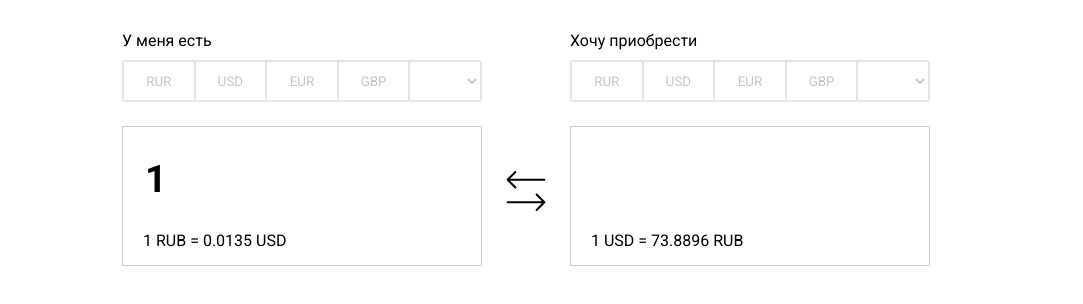
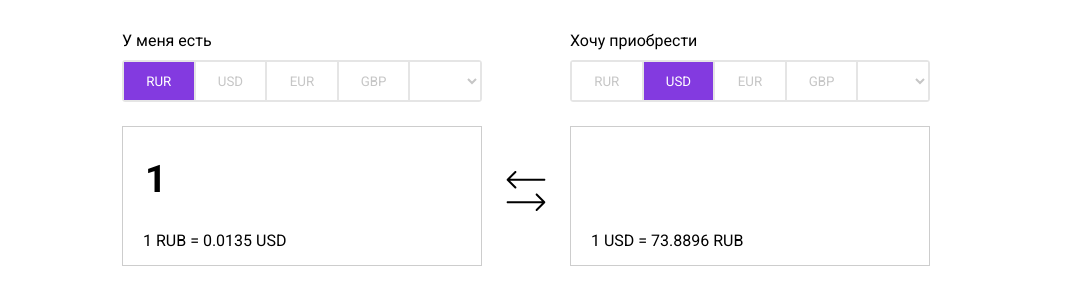
Before and after one commit to Doriniel/Currency-converter-project, a plain HTML site: page index.html in a window 1280 px wide. Shown: the part 138-442 px from the top of the page, without its empty margins (186-1269 px from the left). Drawn offline with Linux system fonts and the light colour scheme.

Commit message:
31.10.21

```diff
--- a/index.html
+++ b/index.html
@@ -22,7 +22,7 @@
                 <div class="calc-item">
                     <div class="calc-title">У меня есть</div>
                     <div class="calc-currency">
-                        <button class="calc-currency-item" type="button">RUR</button>
+                        <button class="calc-currency-item active" type="button">RUR</button>
                         <button class="calc-currency-item" type="button">USD</button>
                         <button class="calc-currency-item" type="button">EUR</button>
                         <button class="calc-currency-item" type="button">GBP</button>
@@ -40,7 +40,7 @@
                     <div class="calc-title">Хочу приобрести</div>
                     <div class="calc-currency">
                         <button class="calc-currency-item" type="button">RUR</button>
-                        <button class="calc-currency-item" type="button">USD</button>
+                        <button class="calc-currency-item active" type="button">USD</button>
                         <button class="calc-currency-item" type="button">EUR</button>
                         <button class="calc-currency-item" type="button">GBP</button>
                         <select class="calc-currency-select">галочка</select>
--- a/styles.css
+++ b/styles.css
@@ -66,6 +66,7 @@ h1 {
     display: flex;
     justify-content: space-between;
     border: 1px solid #E5E5E5;
+    border-radius: 3px;
     color: #C6C6C6;
     border-radius: 3px;
 }
@@ -93,6 +94,11 @@ h1 {
     background-color: white;
 }
 
+.active {
+    background-color: #833AE0;
+    color: white;
+}
+
 .calc-input {
     margin: 24px 0;
     padding: 30px 20px 15px;
```
